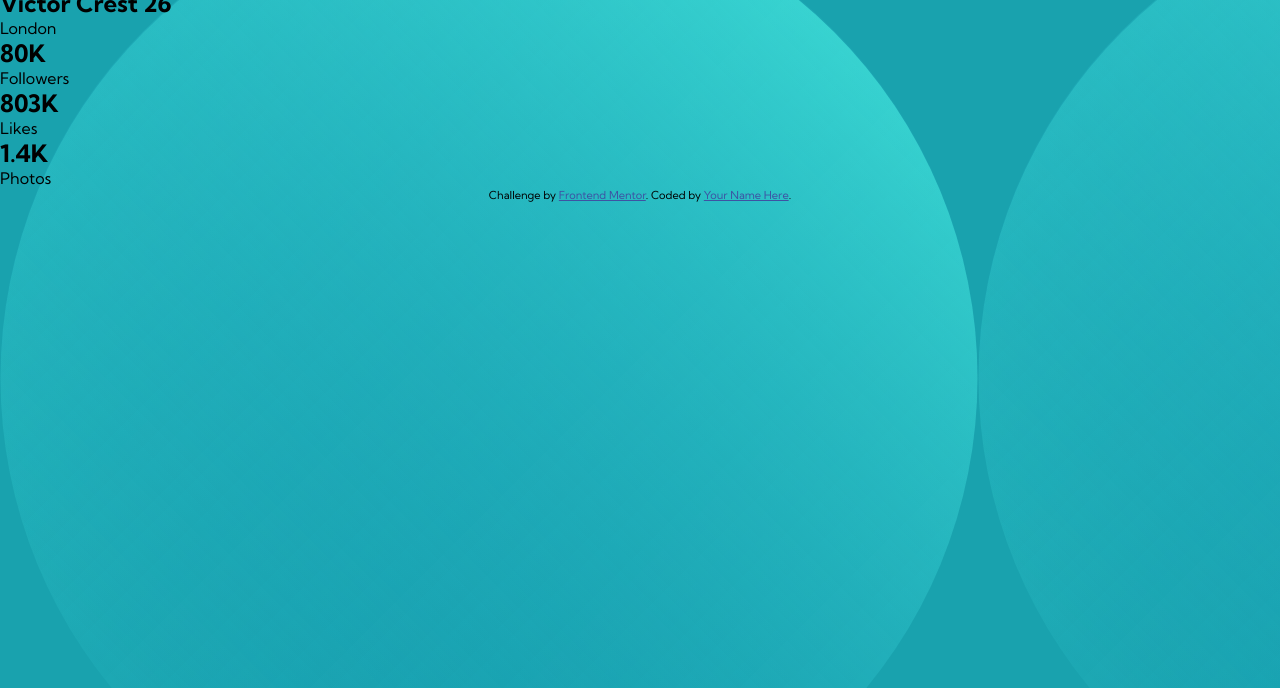
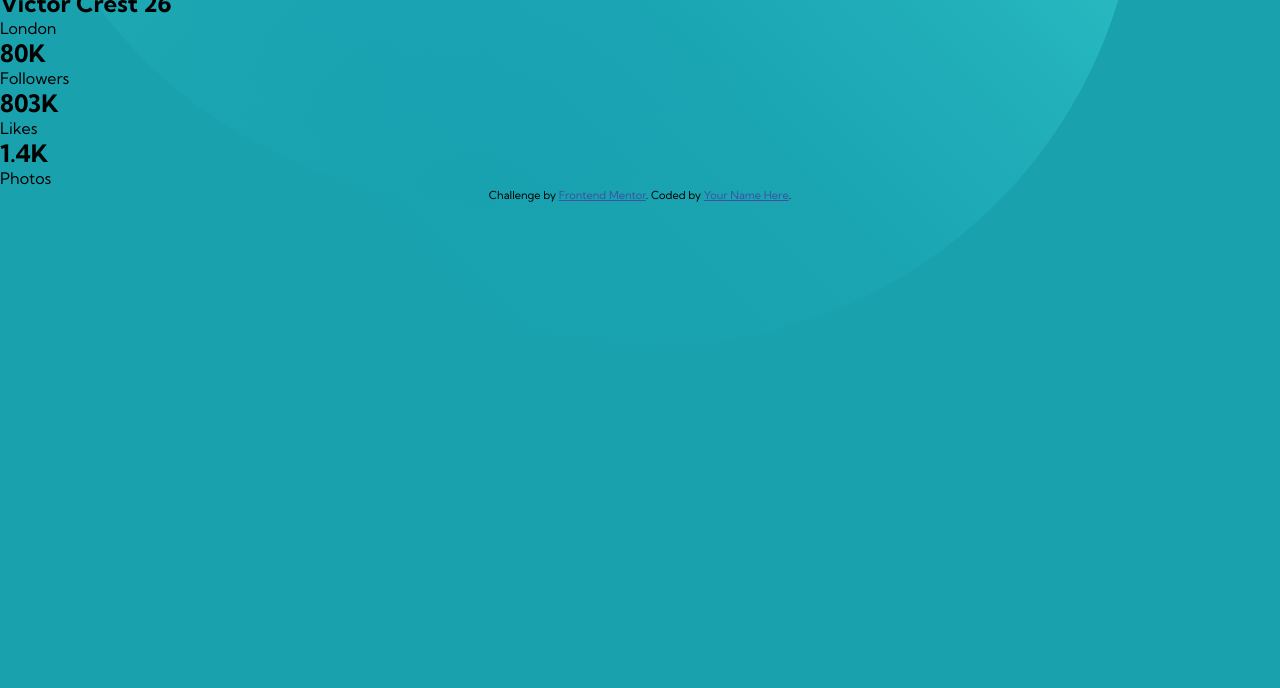
Before and after one commit to ColinBertin/profile-card, a plain HTML site: page design/index.html in a window 1280 px wide. Shown: the part 112-800 px from the top of the page. Drawn offline with Linux system fonts and the light colour scheme.

Commit message:
background

```diff
--- a/design/index.html
+++ b/design/index.html
@@ -16,7 +16,13 @@
   </style>
 </head>
 <body>
-  <main class="intro-card">
+  <!--
+    <div class="background-img">
+      <img src="../resources/images/bg-pattern-top.svg" class="top-left" />
+      <img src="../resources/images/bg-pattern-bottom.svg" class="bottom-right" />
+    </div>
+  -->
+    <main class="intro-card">
     <header>
       <div>
         <img src="../resources/images/image-victor.jpg" alt="victor" class="profile-img" />
--- a/resources/css/style.css
+++ b/resources/css/style.css
@@ -12,6 +12,29 @@ body {
         url(../images/bg-pattern-top.svg),
         url(../images/bg-pattern-bottom.svg);
     background-position:
-
+    right 140px top -520px,
+    left 0 bottom 0;
     background-repeat: no-repeat;
 }
+
+
+/*
+.background-img {
+    max-width: 100%;
+    max-height: 80%;
+}
+
+.top-left {
+    max-width: 600px;
+    position: relative;
+}
+
+.bottom-right {
+    max-width: 600px;
+}
+
+@media screen and (min-width: 480px) {
+
+}
+
+*/
```
